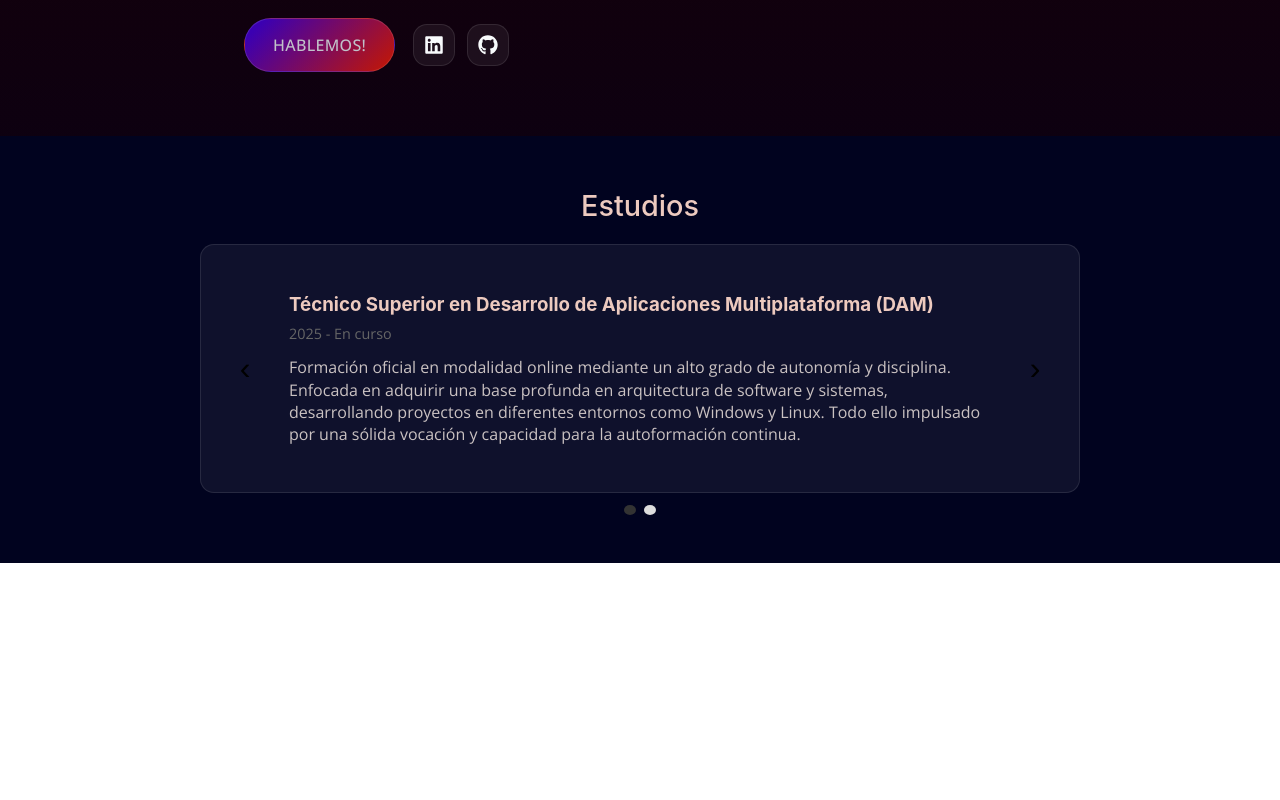
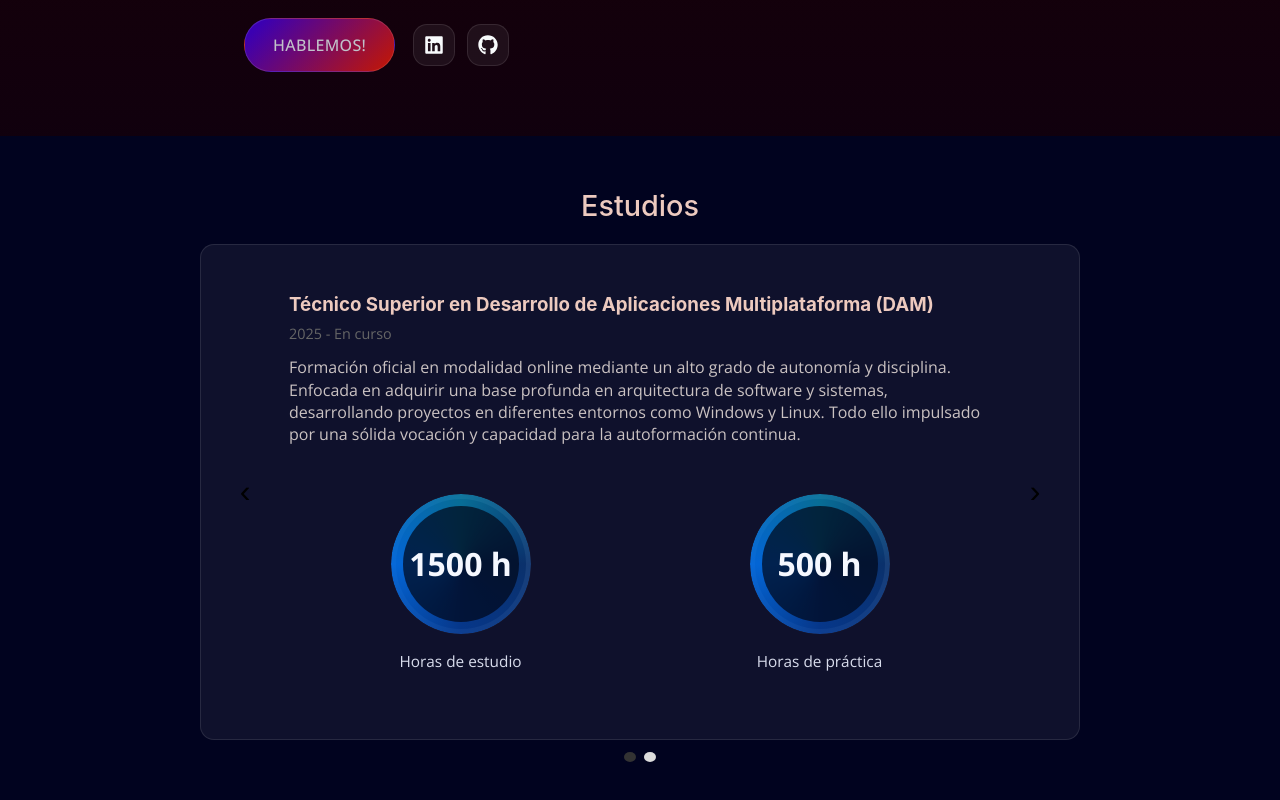
Before and after one commit to MichelleDiterlizzi/portfolio, a React app: page / in a window 1280 px wide. Shown: the part 671-1471 px from the top of the page. Before the commit the page ends 1234 px from the top, so only its background shows below. Built offline with nearby package versions, Linux system fonts and the light colour scheme; the HTML template or start-up script is replaced by a standard one.

Commit message:
Hours Slides Circles created

```diff
--- a/src/Studies.css
+++ b/src/Studies.css
@@ -112,3 +112,101 @@
 .dot.active {
   background: #333;
 }
+
+.study-hours-section {
+  margin-top: 2rem;
+  display: flex;
+  justify-content: center;
+}
+
+.study-hours-grid {
+  display: grid;
+  grid-template-columns: repeat(2, minmax(0, 1fr));
+  gap: 1rem;
+  margin-top: 1.75rem;
+}
+
+.study-hours-card {
+  display: flex;
+  flex-direction: column;
+  align-items: center;
+  gap: 1rem;
+  padding: 1.25rem;
+}
+
+.study-hours-circle {
+  width: 140px;
+  height: 140px;
+  border-radius: 50%;
+  position: relative;
+  display: grid;
+  place-items: center;
+
+  border: 6px solid radial-gradient(circle at 50% 50%, rgba(0,122,255,0.8), rgba(0,122,255,0.2));
+  box-shadow: inset 0 0 0 5px rgba(255, 255, 255, 0.08);
+  overflow: hidden;
+}
+
+
+.study-hours-circle::before {
+  content: '';
+  position: absolute;
+  inset: 0;
+  border-radius: 50%;
+  background: conic-gradient(
+    rgba(0, 122, 255, 0.8) 0%,
+    rgba(0, 200, 255, 0.5) 25%,
+    rgba(0, 122, 255, 0.3) 50%,
+    rgba(0, 80, 200, 0.6) 75%,
+    rgba(0, 122, 255, 0.8) 100%
+  );
+  transform: rotate(-90deg);
+  transition: transform 1.1s cubic-bezier(0.4, 0.0, 0.2, 1);
+  transform-origin: center;
+  clip-path: inset(0 0 0 0 round 50%);
+}
+
+.study-hours-circle.visible::before {
+  transform: rotate(270deg);
+}
+
+.study-hours-circle::after {
+  content: '';
+  position: absolute;
+  inset: 12px;
+  border-radius: 50%;
+  background: rgba(1, 6, 24, 0.7);
+}
+
+.study-hours-value {
+  position: relative;
+  z-index: 1;
+  color: #f5f8ff;
+  font-size: 2rem;
+  font-weight: 700;
+  text-align: center;
+}
+
+.study-hours-label {
+  margin: 0;
+  color: #d8dcec;
+  text-align: center;
+  font-size: 0.96rem;
+  line-height: 1.5;
+  max-width: 250px;
+}
+
+@media (max-width: 640px) {
+  .study-hours-card {
+    width: 100%;
+  }
+
+  .study-hours-circle {
+    width: 140px;
+    height: 140px;
+  }
+
+  .study-hours-value {
+    font-size: 1.7rem;
+  }
+}
--- a/src/Studies.tsx
+++ b/src/Studies.tsx
@@ -1,11 +1,35 @@
 import './Studies.css'
-import { useState } from 'react'
+import { useState, useEffect, useRef } from 'react'
 
 type Study = {
     title: string
     school: string
     date: string
     description: string
+    studyHours: number
+    practiceHours: number
+    studyLabel: string
+    practiceLabel: string
+}
+
+const AnimatedCounter = ({ value, duration = 1000, isActive }: { value: number; duration?: number; isActive: boolean }) => {
+    const [count, setCount] = useState(0)
+
+    useEffect(() => {
+        if (!isActive) return
+
+        setCount(0)
+        const startTime = Date.now()
+        const interval = setInterval(() => {
+            const elapsed = Date.now() - startTime
+            const progress = Math.min(elapsed / duration, 1)
+            setCount(Math.floor(value * progress))
+        }, 16)
+
+        return () => clearInterval(interval)
+    }, [value, duration, isActive])
+
+    return <span>{count}</span>
 }
 
 const sampleStudies: Study[] = [
@@ -14,22 +38,43 @@ const sampleStudies: Study[] = [
         school: 'Institut Obert de Catalunya',
         date: '2025 - En curso',
         description: 'Formación oficial en modalidad online mediante un alto grado de autonomía y disciplina. Enfocada en adquirir una base profunda en arquitectura de software y sistemas, desarrollando proyectos en diferentes entornos como Windows y Linux. Todo ello impulsado por una sólida vocación y capacidad para la autoformación continua.',
+        studyHours: 1500,
+        practiceHours: 500,
+        studyLabel: 'Horas de estudio',
+        practiceLabel: 'Horas de práctica',
     },
     {
         title: 'BootCamp FullStack Developer',
         school: 'IT Academy ',
         date: '2024-2025',
         description: 'Formación intensiva con un alto volumen de horas de programación práctica, centrada en el uso de arquitecturas, APIs y bases de datos. Esta base técnica me aporta una gran agilidad en el código y me facilita comprender la teoría de DAM con un excelente rendimiento.',
+        studyHours: 500,
+        practiceHours: 160,
+        studyLabel: 'Horas de estudio',
+        practiceLabel: 'Horas de práctica',
     },
 ]
 
 function Studies() {
     const [index, setIndex] = useState(0)
+    const circleRefs = useRef<Map<number, HTMLLIElement | null>>(new Map())
     const items = sampleStudies // reemplaza por tus estudios reales
 
     const prev = () => setIndex((i) => (i - 1 + items.length) % items.length)
     const next = () => setIndex((i) => (i + 1) % items.length)
     const goTo = (i: number) => setIndex(i)
+
+    useEffect(() => {
+        circleRefs.current.forEach((circle, idx) => {
+            if (!circle) return
+            const circleElements = circle.querySelectorAll('.study-hours-circle') as NodeListOf<HTMLDivElement>
+            if (idx === index) {
+                circleElements.forEach(el => el.classList.add('visible'))
+            } else {
+                circleElements.forEach(el => el.classList.remove('visible'))
+            }
+        })
+    }, [index])
 
     if (!items || items.length === 0) return null
 
@@ -53,10 +98,32 @@ function Studies() {
                                     key={i}
                                     className={`slide ${i === index ? 'active' : ''}`}
                                     aria-hidden={i === index ? 'false' : 'true'}
+                                    ref={(el) => {
+                                        if (el) {
+                                            circleRefs.current.set(i, el)
+                                        } else {
+                                            circleRefs.current.delete(i)
+                                        }
+                                    }}
                                 >
                                     <h3 className="study-title">{s.title}</h3>
                                     <time className="study-date">{s.date}</time>
                                     <p className="study-desc">{s.description}</p>
+
+                                    <div className="study-hours-grid">
+                                        <div className="study-hours-card">
+                                            <div className="study-hours-circle">
+                                                <span className="study-hours-value"><AnimatedCounter value={s.studyHours} duration={700} isActive={i === index} /> h</span>
+                                            </div>
+                                            <p className="study-hours-label">{s.studyLabel}</p>
+                                        </div>
+                                        <div className="study-hours-card">
+                                            <div className="study-hours-circle">
+                                                <span className="study-hours-value"><AnimatedCounter value={s.practiceHours} duration={700} isActive={i === index} /> h</span>
+                                            </div>
+                                            <p className="study-hours-label">{s.practiceLabel}</p>
+                                        </div>
+                                    </div>
                                 </li>
                             ))}
                         </ul>
```
